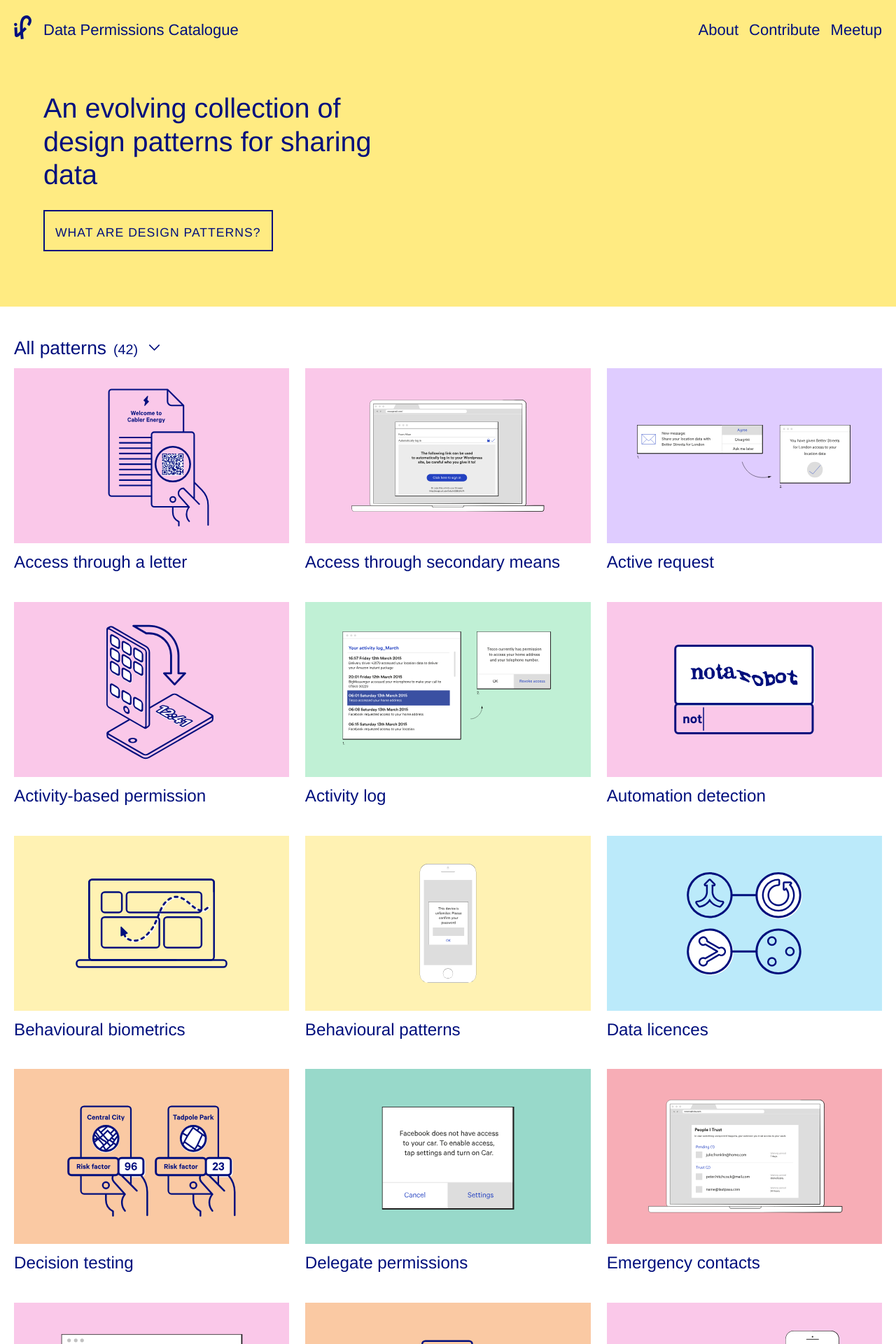
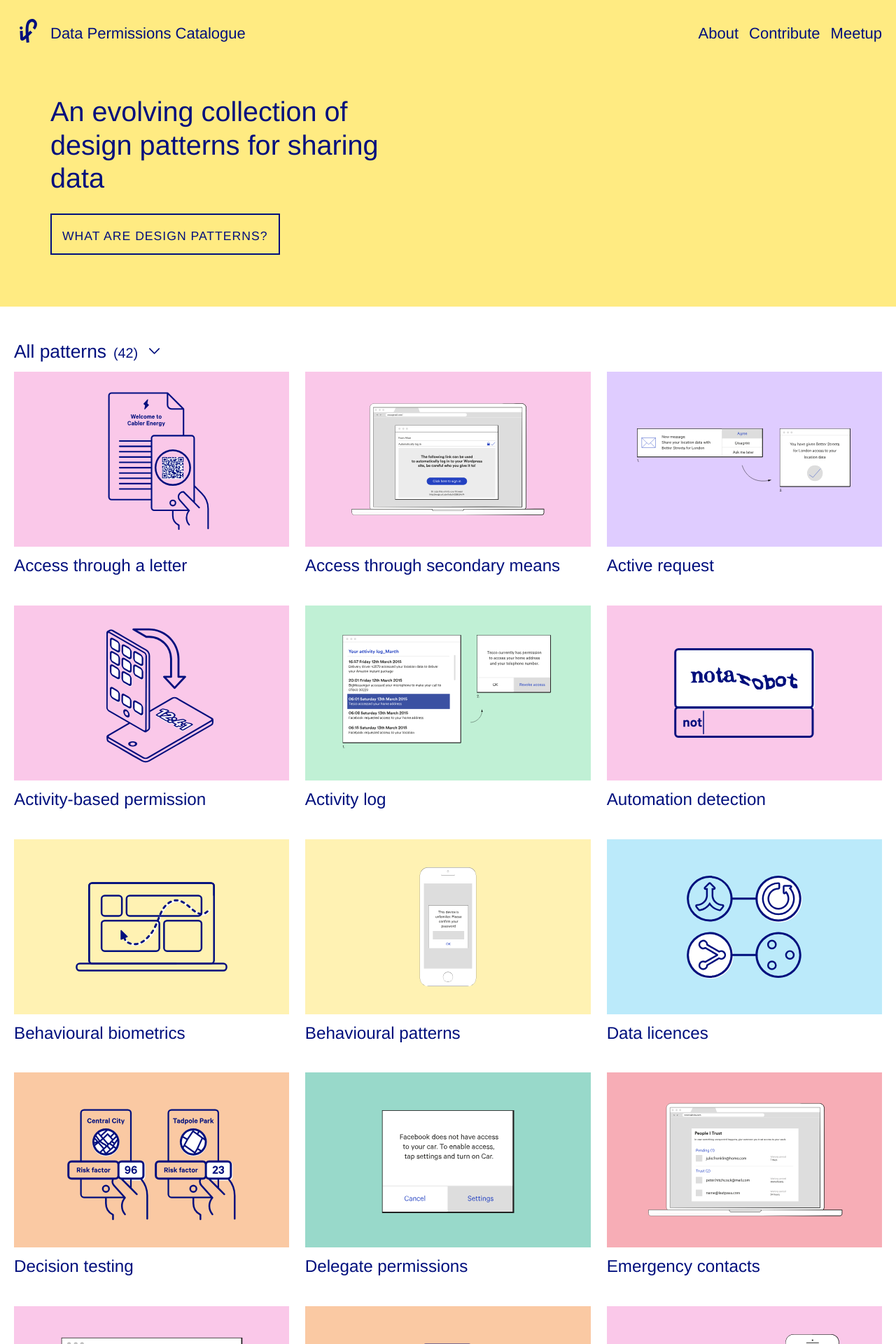
Before and after one commit to projectsbyif/data-permissions-catalogue, a Jekyll site: the page built from index.md, in a window 1280 px wide. Shown: the top 1920 px of the page at 70% size. Built offline with Jekyll 4.4.1, drawn with Linux system fonts in a browser that asks for light colours; nearby versions of some CDN libraries; some web fonts are replaced; comment, search, counter and statistics services are not loaded.

Commit message:
Deleted menu tooltip, added ARIA roles, adjustments to focus styles.

```diff
--- a/_includes/category-nav.html
+++ b/_includes/category-nav.html
@@ -1,6 +1,6 @@
 {% assign categories = site.category %}
 
-<nav class="category-nav">
+<nav aria-label="Pattern Category Menu" class="category-nav">
   <ul>
     {% for category in categories %}
     {% if category.title != "Other" %}
--- a/_includes/header.html
+++ b/_includes/header.html
@@ -1,7 +1,8 @@
 <header class="grid-container">
   <div class="grid-x grid-padding-x">
     <div class="small-12 large-12 cell">
-      <a href="https://projectsbyif.com" class="logo">IF</a>
+      <!-- Added more contextual information to Logo link  -->
+      <a href="https://projectsbyif.com" class="logo">Projects By IF Homepage</a>
       <a href="/" class="title"><p>{{ site.title }}</p></a>
       <a href="#" class="menu">Menu</a>
 
--- a/_layouts/home.html
+++ b/_layouts/home.html
@@ -22,13 +22,10 @@
 <div class="grid-x grid-padding-x pattern-category-title">
   <div class="wrapper">
     <div class="small-12 cell grid-x">
-      <a href="#" aria-describedby="category-menu-tip">
+      <a role="button" aria-expanded="false" href="#"> <!-- aria-describedby="category-menu-tip"> -->
         <h2>All patterns<span class="category-counter">({{ patterns.size }})</span></h2>
         <img src="/images/down.svg" />
       </a>
-      <div role="tooltip" id="category-menu-tip">
-        Press enter key to open and close pattern category menu.
-      </div>
     </div>
   </div>
 </div>
--- a/_sass/app.scss
+++ b/_sass/app.scss
@@ -91,7 +91,9 @@
     float: left;
     background-image: url('/images/if-logo.svg');
     background-size: 60%;
-    background-position: center left;
+    // To center logo in focus rectangle.
+    background-position: center center;
+    margin-top: 5px;
   }
 
   .menu {
@@ -118,6 +120,10 @@
     width: calc(100% - (2 * 42px));
     height: 100%;
     border-bottom: 0;
+    // Adjustments to position to make up for centering logo in focus rectangle.
+    position: relative;
+    left: 10px;
+    top: 5px;
 
     p {
       height: 42px;
@@ -743,7 +749,7 @@
       height: initial;
       float: right;
       position: initial;
-      margin-top: 10px;
+      margin-top: 15px;
       background-color: rgba(0,0,0,0);
 
       &.fixed {
@@ -821,8 +827,9 @@
     justify-content: left;
 
     div {
-      width: 550px;
-      padding-left: 42px;
+      // Adjustments made to center if logo in focus rectangle.
+      width: 560px;
+      padding-left: 52px;
       margin-top: -40px;
     }
   }
@@ -978,15 +985,7 @@
 
 // Not sure how to get around specificity issue with links?
 a:focus, .iframe-container:focus{
-  border: 3px black solid !important;
-
-  // From Materialize: https://materializecss.com/shadow.html
-  // offset-x, offset-y, blur radius, spread radius, colour
-  // box-shadow: 0 2px 2px 0 rgba(0,0,0,0.14),0 3px 1px -2px rgba(0,0,0,0.12),0 1px 5px 0 rgba(0,0,0,0.2);
-
-  &.pattern-block {
-    padding: 5px;
-  }
+  outline: 3px black solid !important;
 }
 
 // Expanding focusable link for Pattern Category menu so it's more obvious what it is for. First clearfix on link
@@ -1004,26 +1003,11 @@
   width: auto;
 }
 
-// Styling for pattern category menu tooltip
 
+// Styling for video tooltip
 [role="tooltip"] {
   display: none;
 }
-
-.pattern-category-title a:focus + [role="tooltip"] {
-  display: inline-block;
-  width: auto;
-  height: 100%;
-}
-
-#category-menu-tip {
-  margin-left: 2%;
-  margin-top: 5px;
-  border: 3px black solid;
-  // box-shadow: 0 2px 2px 0 rgba(0,0,0,0.14),0 3px 1px -2px rgba(0,0,0,0.12),0 1px 5px 0 rgba(0,0,0,0.2);
-}
-
-// Styling for video tooltip
 
 .iframe-container:focus [role="tooltip"] {
   display: inline-block;
--- a/assets/app.js
+++ b/assets/app.js
@@ -37,6 +37,10 @@
 
     // Changes down arrow to up arrow.
     $('.pattern-category-title img').attr('src', '/images/up.svg');
+
+    // Changes ARIA states and labels to indicate menu is open.
+    $('.pattern-category-title a').attr('aria-expanded', 'true')
+
 
     isCategoryMenuActive = true;
   }
@@ -315,18 +319,20 @@
 
   // Controlling the embedded video with keyboard.
   $('.iframe-container').focus(function(){
-    let count = 0;
+    let videoIsPlaying = false;
     $(document).keydown(function(e){
       switch (e.which) {
         case 32:
-          if (count % 2 === 0) {
+        // If video is not playing, start playing it.
+          if (!videoIsPlaying) {
+            videoIsPlaying = true;
             vimeoPlay();
             $('#video-tip').css("display", "none");
-            count++;
           } else {
+            // Else, pause it.
+            videoIsPlaying = false;
             vimeoPause();
             $('#video-tip').css("display", "inline-block");
-            count++;
           }
           break;
         default:
```
Also changed, not shown: about.md (+4 -1 lines).
